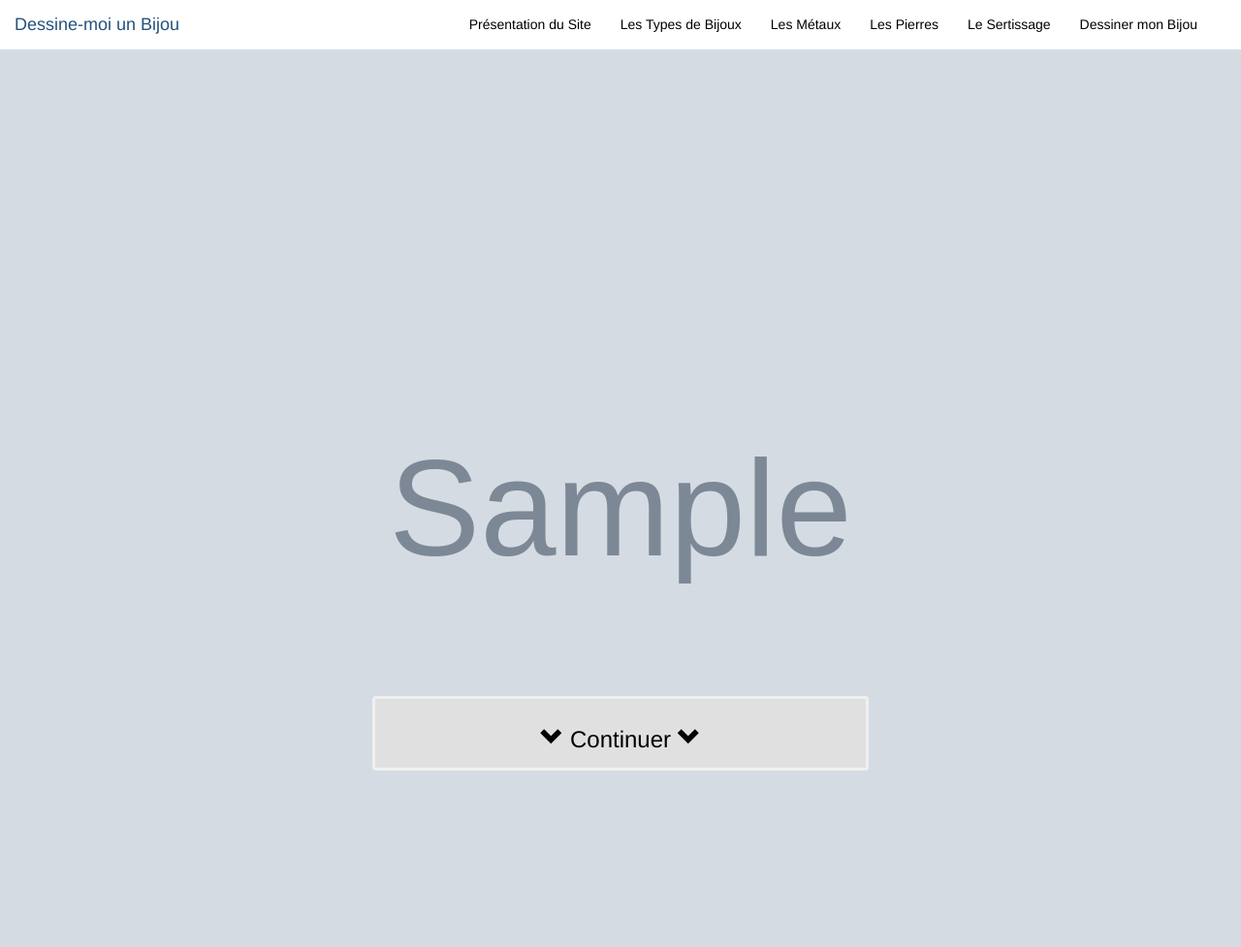
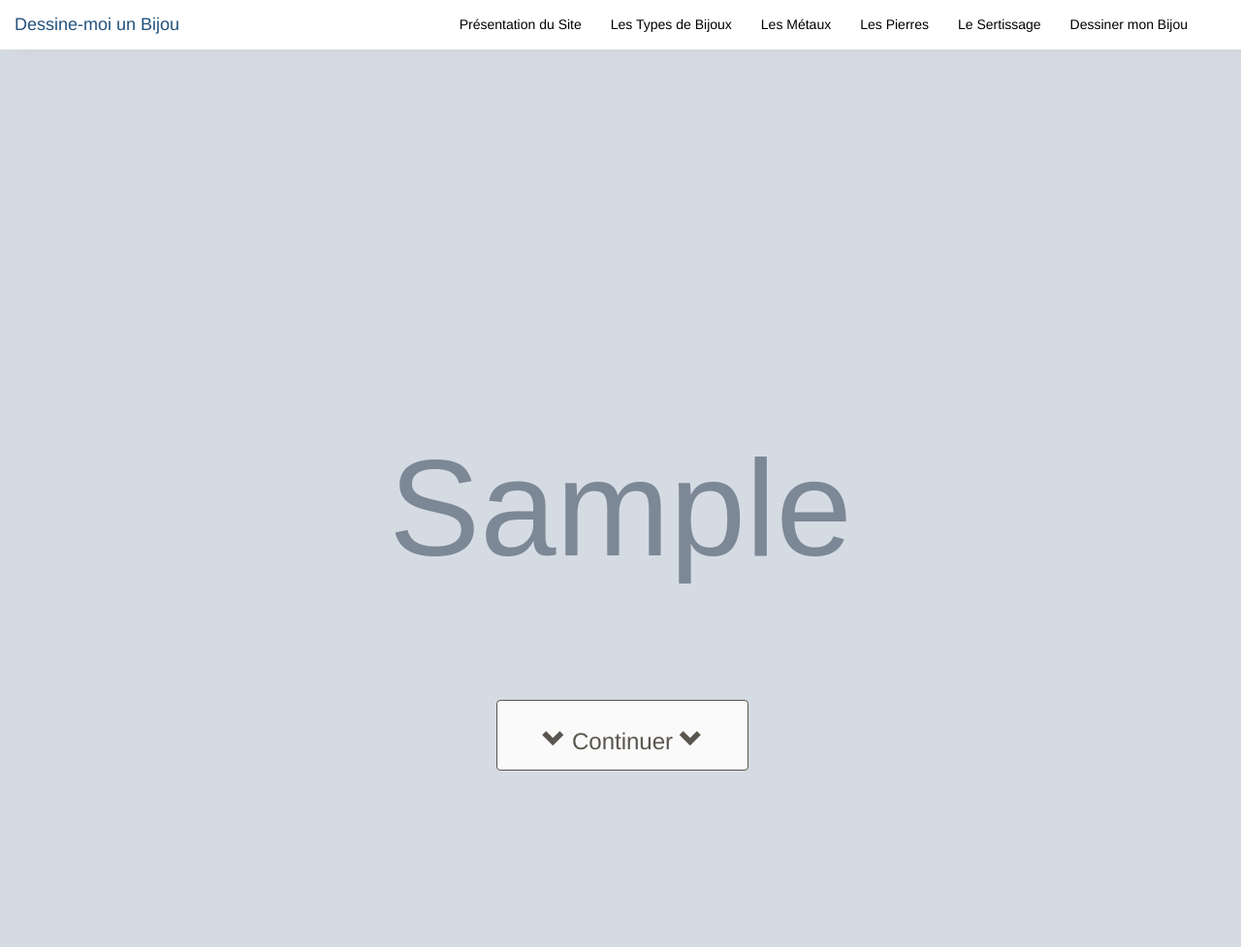
Before and after one commit to danyCorbineau/PersoDayY1, a PHP site: page / in a window 1280 px wide. Shown: the top 977 px of the page at 97% size. Run offline with PHP 8.4, Linux system fonts and the light colour scheme; tables that the repository leaves empty or names only in its code hold one stand-in row (values such as "Sample post"); grey boxes marked "Sample" are stand-in pictures; some libraries are stand-ins or nearby versions.

Commit message:
Add files via upload

```diff
--- a/style.css
+++ b/style.css
@@ -6,14 +6,35 @@
 		-moz-background-size: cover;
 		background-size: cover;
 		-o-background-size: cover;
+        color: #59554E;
+        min-width: 500px;
 	}
 
 	/*
 		Définition de font pour chaques parties
 	*/
-	#accueil,#les_types_de_bijoux,#les_métaux,#les_pierres,
+    #accueil
     {
-		background-color: rgba(255, 255, 255, 0.7);
+        padding-top: 30px;
+        background-color: white;
+    }
+
+    #les_types_de_bijoux
+    {
+        padding-top: 30px;
+        background-color: #E2E3D9;
+    }
+
+    #les_métaux
+    {
+        padding-top: 30px;
+        background-color: white;
+    }
+
+    #les_pierres
+    {
+        padding-top: 30px;
+        background-color: #E2E3D9;
     }
 
 /*
@@ -25,7 +46,12 @@
 		margin-left: 10%;
 		margin-right: 10%;
 		font-size: 16px;
-		background-color: rgba(255, 255, 255, 0.7);
+        background-color: white;
+	}
+
+    #sertissage
+    {
+        background-color: white;
     }
 
     /*
@@ -33,10 +59,11 @@
 	*/
 	#contact
 	{
-		background-color: #B2DFFF;
-		padding-bottom: 0%;
-		margin-bottom: 0%;
+		background-color: #59554E;
+		padding-bottom: 0;
+		margin-bottom: 0;
 		margin-top: 200px;
+        color: #E2E3D9;
 	}
 
 	/*
@@ -45,8 +72,22 @@
 	#navid
 	{
 		background-color: white;
+        box-shadow: 15px 0px 15px #D0D0D0 ;
+        margin: 0;
 	}
 
+/*
+    bouton de la navbar
+*/
+    #headerButton
+    {
+        border-color: black;
+    }
+
+    .lineInButton
+    {
+        background-color: black;
+    }
 	/*
 		Ecriture dans la barre de navigation noire
 	*/
@@ -115,16 +156,7 @@
 		width: 300px;
 	}
 
-	.color-me
-	{
-		color: black;
-	}
 
-	.margin-me
-	{
-		margin-left: 15px;
-		margin-right: 15px;
-	}
 
 	/*
 		Bouton suivant
@@ -132,15 +164,13 @@
 	.nextButtonCss{
 		position:fixed;
 		bottom:5px;
-		left:30%;
-		background-color: #E0E0E0;
-		width:40%;
-		min-width:280px;
-		color:#000000;
-		border: 3px solid #F0F0F0;
+		left:40%;
+		background-color: #FAFAFA;
+		width:20%;
+		min-width:260px;
+		border: 1px solid #59554E;
 	}
 
 	.nextButtonCss:hover{
-		background-color: #A0A0A0;
-		border-color: #D0D0D0;
+		background-color: #E2E3D9;
 	}
```
Lines whose indentation alone changed are shown as unchanged.
